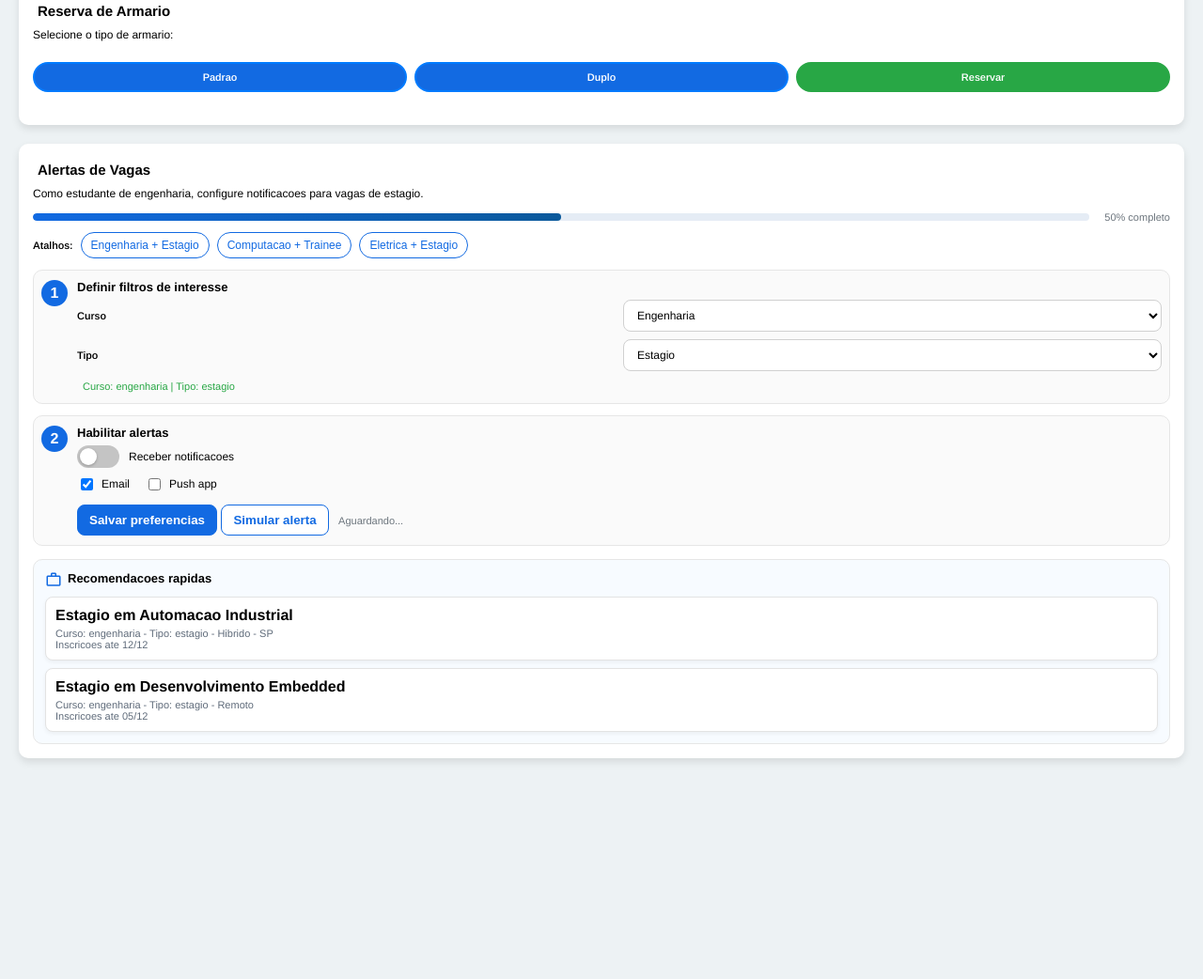
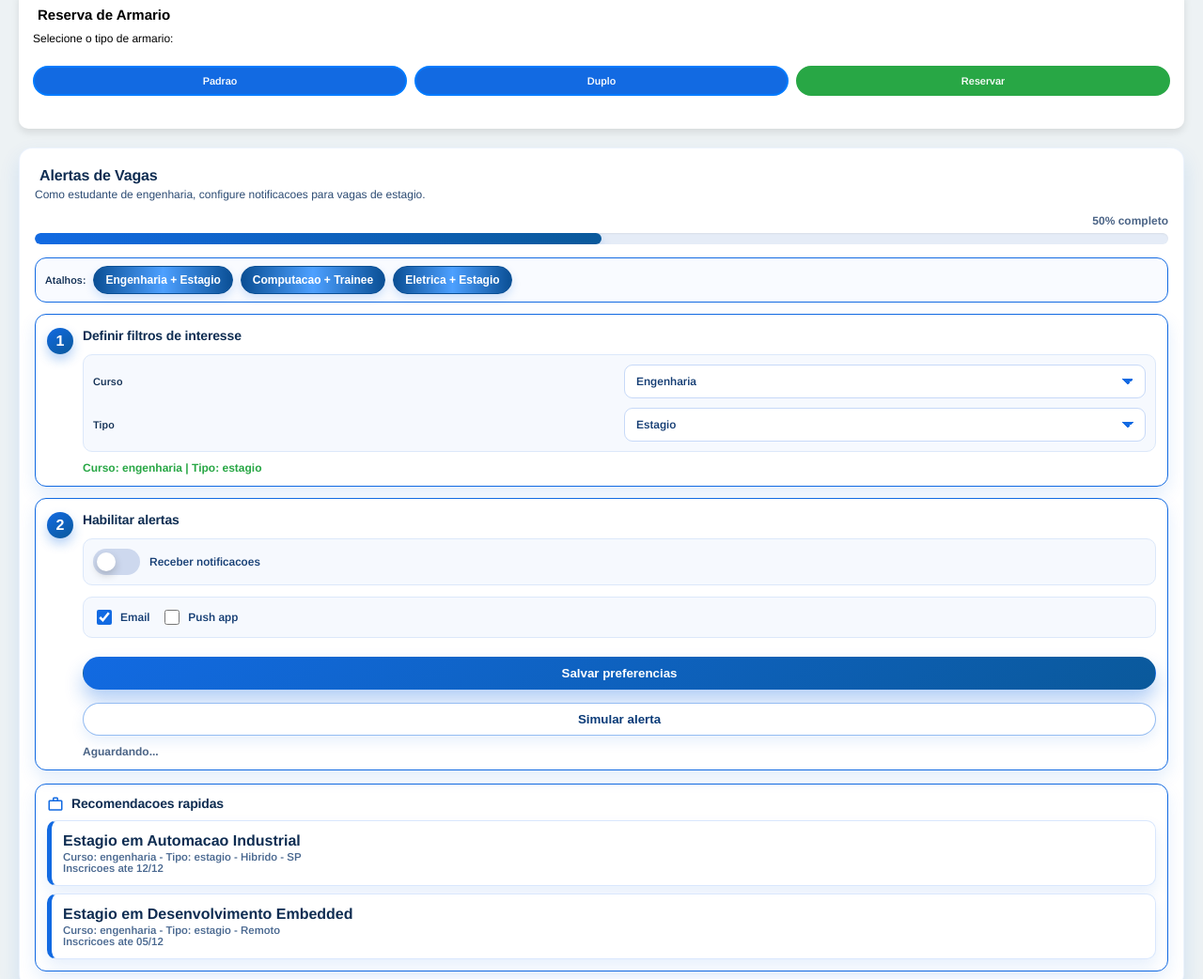
Before and after one commit to gabriel-pivoto/s05, a plain HTML site: page index.html in a window 1280 px wide. Shown: the part 995-2037 px from the top of the page at 94% size. Before the commit the page ends 1846 px from the top, so only its background shows below. Drawn offline with nearby package versions, Linux system fonts and the light colour scheme.

Commit message:
finalizando trabalho

```diff
--- a/index.html
+++ b/index.html
@@ -24,7 +24,7 @@
   </header>
   <main>
     <div id="mensagens">
-      <div id="user_name" class="font"><b>Ola Raphael!</b></div>
+      <div id="user_name" class="font"><b>Ola Gabriel!</b></div>
       <div class="mns_box">
         <div class="mns_icon"><span class="material-symbols-outlined icoP">notifications_active</span></div>
         <div class="mns font">Voce possui um armario reservado com entrega para hoje...</div>
@@ -56,15 +56,15 @@
         <p id="resultado"></p>
     </div>
 
-    <div class="container" id="alertas_vagas">
-        <h2 class="titulo_aula">Alertas de Vagas</h2>
-        <p>Como estudante de engenharia, configure notificacoes para vagas de estagio.</p>
+    <div class="container alertas-card" id="alertas_vagas">
+        <h2 class="titulo_aula alert-title">Alertas de Vagas</h2>
+        <p class="alerta-descricao">Como estudante de engenharia, configure notificacoes para vagas de estagio.</p>
 
         <div class="alert-progress">
+          <div class="progress-label"><span id="alertProgressText" class="status muted">0% completo</span></div>
           <div class="progress-bar">
             <div class="progress-bar-fill" id="alertProgressFill"></div>
           </div>
-          <span id="alertProgressText" class="status muted">0% completo</span>
         </div>
 
         <div class="quick-presets">
--- a/main.css
+++ b/main.css
@@ -30,12 +30,14 @@ main {
   padding-bottom: 24px;
 }
 
-header {
+#head {
   position: relative;
-  height: 56px;
+  height: 60px;
   display: flex;
   align-items: center;
   justify-content: center;
+  background: var(--cor-click);
+  box-shadow: 0 6px 12px rgba(18, 106, 226, 0.25);
 }
 
 #menu,
@@ -43,7 +45,7 @@ header {
   background: transparent;
   border: none;
   cursor: pointer;
-  color: var(--cor-click);
+  color: #ffffff;
   display: flex;
   align-items: center;
   justify-content: center;
@@ -72,7 +74,7 @@ header {
 }
 
 .path_logo {
-  fill: var(--cor-click);
+  fill: #ffffff;
 }
 
 .material-symbols-outlined {
@@ -90,6 +92,10 @@ header {
 
 .icoP {
   font-size: 18px;
+}
+
+#head .material-symbols-outlined {
+  color: #ffffff;
 }
 
 #menu_aba {
@@ -407,312 +413,450 @@ p {
   font-size: 12px;
 }
 
-/* Alertas de vagas */
-.alertas-steps {
+#alertas_vagas {
+  position: relative;
+  background: #ffffff;
+  border: 1px solid rgba(18, 106, 226, 0.08);
+  padding: 16px;
+  border-radius: 14px;
+  box-shadow: 0 10px 22px rgba(18, 106, 226, 0.12);
+}
+
+#alertas_vagas .alert-title {
+  display: flex;
+  align-items: center;
+  gap: 8px;
+  font-size: 16px;
+  color: #0f2d52;
+  margin-bottom: 2px;
+  letter-spacing: -0.01em;
+}
+
+#alertas_vagas .alerta-descricao {
+  margin: 0 0 10px;
+  color: #2c4b73;
+  font-size: 12px;
+}
+
+#alertas_vagas .alert-progress {
+  display: flex;
+  flex-direction: column;
+  gap: 6px;
+  margin: 12px 0 14px;
+}
+
+#alertas_vagas .progress-label {
+  display: flex;
+  justify-content: flex-end;
+  font-size: 11.5px;
+  color: #0f2d52;
+  font-weight: 700;
+}
+
+#alertas_vagas .progress-bar {
+  width: 100%;
+  height: 12px;
+  background: #e5ecf7;
+  border-radius: 50px;
+  overflow: hidden;
+  box-shadow: inset 0 1px 2px rgba(0, 0, 0, 0.06);
+  position: relative;
+}
+
+#alertas_vagas .progress-bar-fill {
+  height: 100%;
+  width: 0%;
+  background: linear-gradient(90deg, var(--cor-click), var(--cor-sombra));
+  border-radius: 50px;
+  transition: width 0.25s ease;
+  box-shadow: 0 6px 12px rgba(18, 106, 226, 0.2);
+  position: relative;
+}
+
+#alertas_vagas .status {
+  display: inline-block;
+  margin-left: 0;
+  font-size: 12px;
+  font-weight: 700;
+  color: #0a599b;
+}
+
+#alertas_vagas .status.muted {
+  color: #4b6486;
+}
+
+#alertas_vagas .status.ok {
+  color: #28a745;
+}
+
+#alertas_vagas .status.warn {
+  color: #c05c00;
+}
+
+#alertas_vagas .quick-presets {
+  display: flex;
+  gap: 8px;
+  flex-wrap: wrap;
+  align-items: center;
+  margin: 4px 0 12px;
+  background: #f9fbff;
+  border: 1px solid #126ae2;
+  border-radius: 12px;
+  padding: 8px 10px;
+  box-shadow: inset 0 1px 0 rgba(255, 255, 255, 0.6);
+}
+
+#alertas_vagas .filter-label {
+  color: #0f2d52 !important;
+  font-size: 11px;
+  letter-spacing: 0.01em;
+  background: transparent;
+}
+
+#alertas_vagas .chip {
+  border: 1px solid #0a4f95;
+  background: linear-gradient(90deg, #0a4f95 0%, #4da0ff 50%, #0a4f95 100%);
+  color: #ffffff;
+  padding: 7px 12px;
+  border-radius: 999px;
+  cursor: pointer;
+  font-size: 12px;
+  font-weight: 700;
+  transition: all 0.2s ease;
+  box-shadow: 0 4px 10px rgba(18, 106, 226, 0.18);
+}
+
+#alertas_vagas .chip:hover {
+  background: linear-gradient(90deg, #0a599b 0%, #66b3ff 50%, #0a599b 100%);
+  color: #ffffff;
+  transform: translateY(-1px);
+}
+
+#alertas_vagas .chip:focus-visible {
+  outline: 2px solid rgba(18, 106, 226, 0.35);
+  outline-offset: 2px;
+}
+
+#alertas_vagas .alertas-steps {
   display: flex;
   flex-direction: column;
   gap: 12px;
-  margin-top: 10px;
 }
 
-.alert-step {
+#alertas_vagas .alert-step {
+  position: relative;
   display: flex;
   gap: 10px;
-  padding: 10px 8px;
-  border: 1px solid #e6e6e6;
-  border-radius: 10px;
+  padding: 14px 12px 12px;
+  border: 1px solid #126ae2;
+  border-radius: 12px;
   align-items: flex-start;
-  background: #fafafa;
+  background: #ffffff;
+  box-shadow: 0 8px 18px rgba(18, 106, 226, 0.12);
 }
 
-.badge {
+#alertas_vagas .badge {
   min-width: 28px;
   min-height: 28px;
   border-radius: 50%;
-  background: var(--cor-click);
+  background: linear-gradient(145deg, var(--cor-click), var(--cor-sombra));
   color: white;
   display: flex;
   align-items: center;
   justify-content: center;
   font-weight: 700;
+  box-shadow: 0 6px 12px rgba(18, 106, 226, 0.3);
 }
 
-.step-body {
+#alertas_vagas .step-body {
   flex: 1;
+  display: flex;
+  flex-direction: column;
+  gap: 10px;
 }
 
-.step-title {
+#alertas_vagas .step-title {
   font-weight: 700;
-  font-size: 13px;
-  margin-bottom: 4px;
+  font-size: 14px;
+  margin-bottom: 2px;
+  color: #0f2d52;
+  letter-spacing: -0.01em;
 }
 
-.filtro-grid {
+#alertas_vagas .filtro-grid {
   display: grid;
   grid-template-columns: 1fr 1fr;
-  gap: 8px;
+  gap: 10px;
   align-items: center;
-  margin: 6px 0;
+  margin: 0;
+  padding: 10px;
+  background: #f6f9fe;
+  border: 1px solid #dce8fa;
+  border-radius: 10px;
 }
 
-.filter-label {
-  color: var(--cor-text);
+#alertas_vagas .input-control {
+  width: 100%;
+  padding: 10px 36px 10px 12px;
+  border: 1px solid #c7d9f8;
+  border-radius: 9px;
+  font-family: "Arimo", sans-serif;
+  font-size: 12px;
+  background: #ffffff;
+  color: #123b72;
+  font-weight: 600;
+  transition: box-shadow 0.2s ease, border-color 0.2s ease;
+  -webkit-appearance: none;
+  -moz-appearance: none;
+  appearance: none;
+  background-image:
+    linear-gradient(45deg, transparent 50%, #126ae2 50%),
+    linear-gradient(135deg, #126ae2 50%, transparent 50%);
+  background-position: calc(100% - 18px) 50%, calc(100% - 12px) 50%;
+  background-size: 6px 6px, 6px 6px;
+  background-repeat: no-repeat;
 }
 
-.input-control {
-  width: 100%;
-  padding: 8px 10px;
-  border: 1px solid #d0d0d0;
-  border-radius: 8px;
-  font-family: "Arimo", sans-serif;
-  font-size: 12px;
-  background: #fff;
+#alertas_vagas .input-control:focus {
+  border-color: var(--cor-click);
+  box-shadow: 0 0 0 3px rgba(18, 106, 226, 0.16);
+  outline: none;
 }
 
-.toggle-row {
+#alertas_vagas .toggle-row {
   display: flex;
   align-items: center;
   gap: 10px;
-  margin: 6px 0;
+  margin: 0;
+  padding: 10px;
+  background: #f6f9fe;
+  border: 1px solid #dce8fa;
+  border-radius: 10px;
 }
 
-.switch {
+#alertas_vagas .switch {
   position: relative;
   display: inline-block;
-  width: 45px;
-  height: 24px;
+  width: 50px;
+  height: 28px;
 }
 
-.switch input {
+#alertas_vagas .switch input {
   opacity: 0;
   width: 0;
   height: 0;
 }
 
-.slider {
+#alertas_vagas .slider {
   position: absolute;
   cursor: pointer;
   top: 0;
   left: 0;
   right: 0;
   bottom: 0;
-  background-color: #c4c4c4;
-  transition: .2s;
-  border-radius: 24px;
+  background-color: #cdd8ee;
+  transition: 0.2s;
+  border-radius: 28px;
 }
 
-.slider:before {
+#alertas_vagas .slider:before {
   position: absolute;
   content: "";
-  height: 18px;
-  width: 18px;
-  left: 3px;
-  bottom: 3px;
+  height: 20px;
+  width: 20px;
+  left: 4px;
+  bottom: 4px;
   background-color: white;
-  transition: .2s;
+  transition: 0.2s;
   border-radius: 50%;
-  box-shadow: 0 1px 3px rgba(0,0,0,0.25);
+  box-shadow: 0 4px 10px rgba(0, 0, 0, 0.2);
 }
 
-.switch input:checked + .slider {
-  background-color: var(--cor-click);
+#alertas_vagas .switch input:checked + .slider {
+  background: linear-gradient(90deg, #4da0ff 0%, #126ae2 50%, #0a599b 100%);
 }
 
-.switch input:checked + .slider:before {
-  transform: translateX(21px);
+#alertas_vagas .switch input:checked + .slider:before {
+  transform: translateX(22px);
+  box-shadow: 0 4px 10px rgba(10, 89, 155, 0.35);
 }
 
-.toggle-text {
+#alertas_vagas .toggle-text {
   font-size: 12px;
-  color: var(--cor-text);
+  color: #123b72;
+  font-weight: 600;
 }
 
-.mini-btn {
-  padding: 8px 12px;
-  border-radius: 8px;
-  border: 1px solid var(--cor-click);
-  background: white;
-  color: var(--cor-click);
-  font-weight: 600;
-  cursor: pointer;
-  transition: background-color 0.2s ease, color 0.2s ease, box-shadow 0.2s ease;
-  margin-top: 4px;
+#alertas_vagas .channel-row {
+  display: flex;
+  gap: 12px;
+  margin: 2px 0 6px;
+  background: #f6f9fe;
+  border: 1px solid #dce8fa;
+  border-radius: 10px;
+  padding: 10px;
 }
 
-.mini-btn:hover {
-  background: var(--md-sys-color-primary-container);
-  color: #000;
-  box-shadow: 0 2px 6px rgba(0,0,0,0.1);
-}
-
-.mini-btn.primary {
-  background: var(--cor-click);
-  color: white;
-}
-
-.mini-btn.primary:hover {
-  background: var(--cor-sombra);
-  color: white;
-}
-
-.status {
-  display: inline-block;
-  margin-left: 6px;
-  font-size: 11px;
-  color: var(--cor-text);
-}
-
-.status.muted {
-  color: #6c757d;
-}
-
-.status.ok {
-  color: #28a745;
-}
-
-.status.warn {
-  color: #d97706;
-}
-
-.mensagem-alerta {
-  margin-top: 12px;
-  padding: 10px;
-  border-radius: 8px;
-  background: #e8f4ff;
-  color: #0f4c81;
-  font-size: 12px;
-  display: none;
-}
-
-.alert-progress {
-  display: flex;
-  align-items: center;
-  gap: 10px;
-  margin: 10px 0;
-}
-
-.progress-bar {
-  flex: 1;
-  height: 8px;
-  background: #e5ecf5;
-  border-radius: 20px;
-  overflow: hidden;
-}
-
-.progress-bar-fill {
-  height: 100%;
-  width: 0%;
-  background: linear-gradient(90deg, var(--cor-click), var(--cor-sombra));
-  border-radius: 20px;
-  transition: width 0.25s ease;
-}
-
-.quick-presets {
-  display: flex;
-  gap: 8px;
-  flex-wrap: wrap;
-  align-items: center;
-  margin: 6px 0 12px;
-}
-
-.chip {
-  border: 1px solid var(--cor-click);
-  background: white;
-  color: var(--cor-click);
-  padding: 6px 10px;
-  border-radius: 999px;
-  cursor: pointer;
-  font-size: 12px;
-  transition: all 0.2s ease;
-}
-
-.chip:hover {
-  background: var(--md-sys-color-primary-container);
-}
-
-.channel-row {
-  display: flex;
-  gap: 16px;
-  margin: 8px 0;
-}
-
-.channel-option {
+#alertas_vagas .channel-option {
   display: flex;
   align-items: center;
   gap: 6px;
   font-size: 12px;
-  color: var(--cor-text);
+  color: #123b72;
+  font-weight: 600;
 }
 
-.recomendacoes {
+#alertas_vagas .channel-option input[type="checkbox"] {
+  accent-color: var(--cor-click);
+  width: 16px;
+  height: 16px;
+}
+
+#alertas_vagas .mini-btn {
+  padding: 9px 16px;
+  border-radius: 999px;
+  border: 1px solid rgba(18, 106, 226, 0.45);
+  background: #ffffff;
+  color: #0a3b78;
+  font-weight: 700;
+  cursor: pointer;
+  transition: background-color 0.2s ease, color 0.2s ease, box-shadow 0.2s ease, transform 0.1s ease;
+  margin-top: 4px;
+  box-shadow: 0 6px 14px rgba(18, 106, 226, 0.1);
+}
+
+#alertas_vagas .mini-btn:hover {
+  background: #f1f6ff;
+  color: #0a2f63;
+  transform: translateY(-1px);
+}
+
+#alertas_vagas .mini-btn.primary {
+  background: linear-gradient(145deg, #126ae2, #0a599b);
+  color: white;
+  border: 1px solid transparent;
+  box-shadow: 0 12px 20px rgba(18, 106, 226, 0.32);
+}
+
+#alertas_vagas .mini-btn.primary:hover {
+  background: linear-gradient(145deg, #0f5fc1, #0a4f95);
+  color: white;
+}
+
+#alertas_vagas .mini-btn:active {
+  transform: translateY(0);
+  box-shadow: none;
+}
+
+#alertas_vagas .mensagem-alerta {
+  margin-top: 12px;
+  padding: 11px;
+  border-radius: 10px;
+  background: linear-gradient(135deg, #e6f1ff, #dbe9ff);
+  color: #0f3c76;
+  font-size: 12.5px;
+  display: none;
+  border: 1px solid #c7dcfb;
+  border-left: 4px solid var(--cor-click);
+}
+
+#alertas_vagas .recomendacoes {
   margin-top: 14px;
   padding: 12px;
-  border: 1px solid #e6e6e6;
-  border-radius: 10px;
-  background: #f7fbff;
+  border: 1px solid #126ae2;
+  border-radius: 12px;
+  background: #ffffff;
+  box-shadow: 0 8px 18px rgba(18, 106, 226, 0.1);
 }
 
-.recomendacao-titulo {
+#alertas_vagas .recomendacao-titulo {
   display: flex;
   align-items: center;
-  gap: 6px;
+  gap: 8px;
   margin-bottom: 8px;
+  color: #0f2d52;
 }
 
-.recomendacoes-lista {
+#alertas_vagas .recomendacoes-lista {
   display: grid;
   gap: 8px;
 }
 
-.recomendacao-card {
-  padding: 10px;
-  border-radius: 8px;
-  background: white;
-  border: 1px solid #e3e3e3;
-  box-shadow: 0 2px 4px rgba(0,0,0,0.05);
+#alertas_vagas .recomendacao-card {
+  padding: 12px;
+  border-radius: 10px;
+  background: #ffffff;
+  border: 1px solid #d9e7fd;
+  box-shadow: 0 8px 16px rgba(18, 106, 226, 0.1);
+  border-left: 5px solid var(--cor-click);
+  transition: transform 0.15s ease, box-shadow 0.15s ease;
 }
 
-.recomendacao-card .titulo {
-  font-weight: 700;
-  margin-bottom: 4px;
+#alertas_vagas .recomendacao-card:hover {
+  transform: translateY(-1px);
+  box-shadow: 0 12px 20px rgba(18, 106, 226, 0.16);
 }
 
-.recomendacao-card .meta {
-  font-size: 11px;
-  color: #5f6b7a;
+#alertas_vagas .recomendacao-card .titulo {
+  font-weight: 800;
+  margin-bottom: 2px;
+  color: #0f2d52;
 }
 
-.alert-modal {
+#alertas_vagas .recomendacao-card .meta {
+  font-size: 11.5px;
+  color: #48678f;
+  font-weight: 600;
+}
+
+#alertas_vagas .alert-modal {
   position: fixed;
   inset: 0;
-  background: rgba(0,0,0,0.35);
+  background: rgba(14, 38, 63, 0.35);
   display: none;
   align-items: center;
   justify-content: center;
   z-index: 20;
 }
 
-.alert-modal.show {
+#alertas_vagas .alert-modal.show {
   display: flex;
 }
 
-.alert-modal-card {
-  background: white;
+#alertas_vagas .alert-modal-card {
+  background: linear-gradient(150deg, #ffffff, #f0f6ff);
   padding: 16px;
   border-radius: 12px;
-  box-shadow: 0 8px 24px rgba(0,0,0,0.2);
+  box-shadow: 0 18px 36px rgba(18, 106, 226, 0.22);
   width: min(90%, 420px);
+  border: 1px solid #d9e7fd;
 }
 
-.alert-modal-header {
+#alertas_vagas .alert-modal-header {
   display: flex;
   align-items: center;
   gap: 8px;
   margin-bottom: 6px;
+  color: #0f2d52;
 }
 
-.modal-actions {
+#alertas_vagas .modal-actions {
   display: flex;
   justify-content: flex-end;
   margin-top: 10px;
 }
+
+@media (max-width: 440px) {
+  #alertas_vagas .filtro-grid {
+    grid-template-columns: 1fr;
+  }
+
+  #alertas_vagas .alert-progress {
+    flex-direction: column;
+    align-items: flex-start;
+  }
+
+  #alertas_vagas .status {
+    width: 100%;
+  }
+}
```
